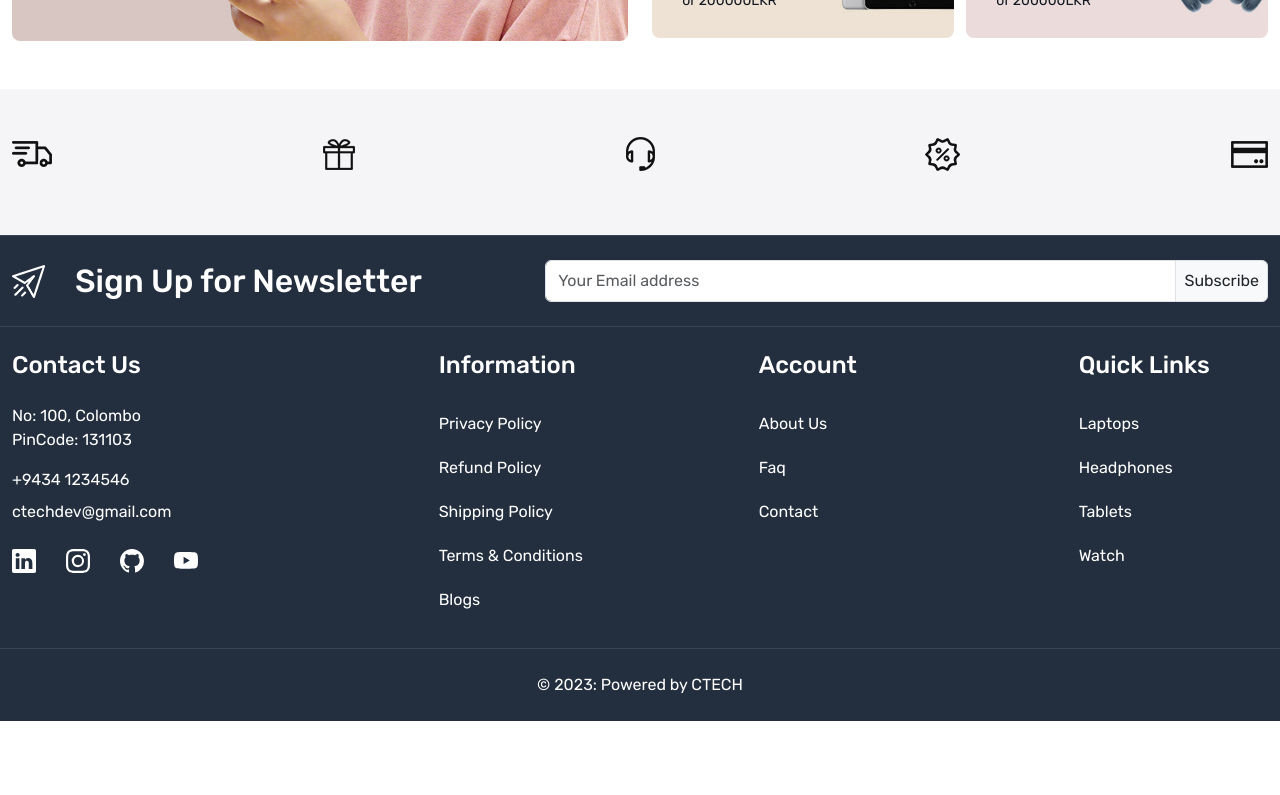
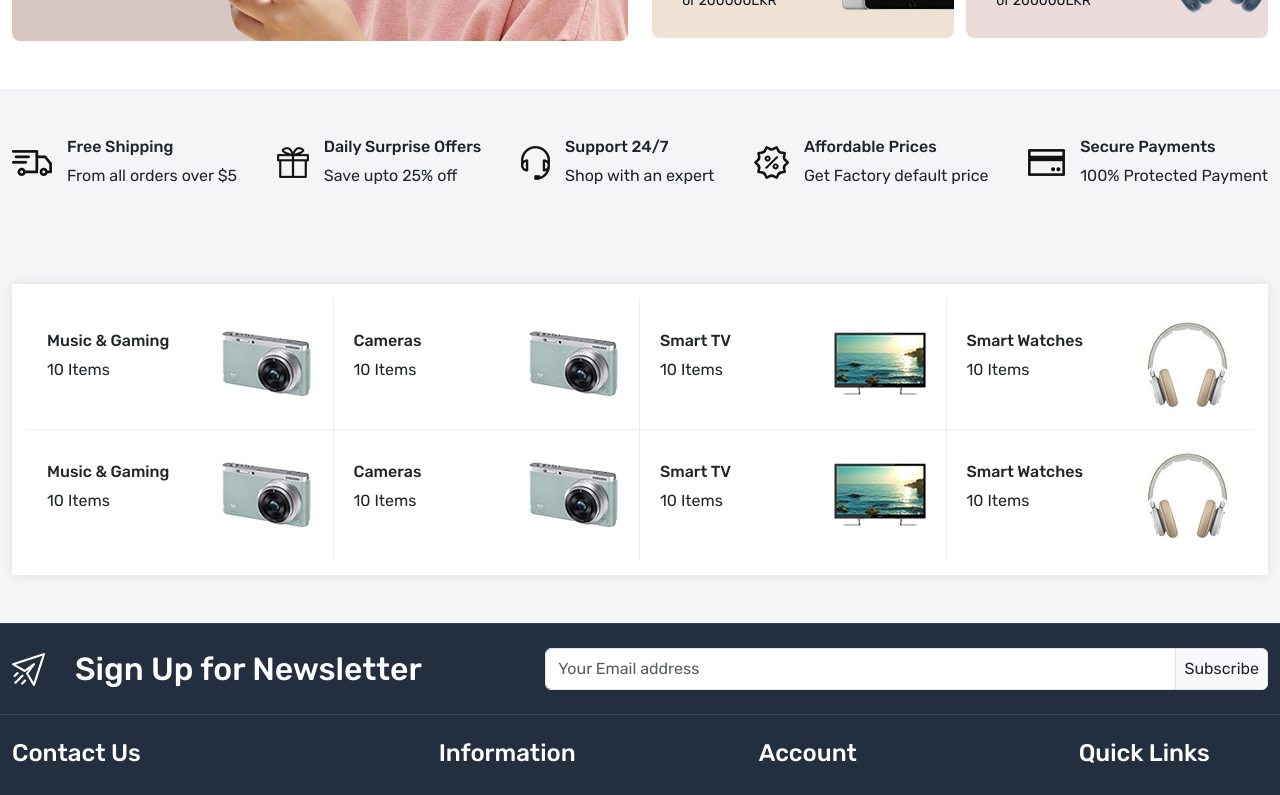
Before and after one commit to P-A-Chathura-Madhava/e_commerce_mern_frontend, a React (Create React App) app: page / in a window 1280 px wide. Shown: the part 600-1395 px from the top of the page. Before the commit the page ends 1321 px from the top, so only its background shows below. Built offline with nearby package versions, Linux system fonts and the light colour scheme.

Commit message:
apply section three in Home Page

```diff
--- a/package.json
+++ b/package.json
@@ -9,6 +9,7 @@
     "@testing-library/user-event": "^14.4.3",
     "react": "^18.2.0",
     "react-dom": "^18.2.0",
+    "react-fast-marquee": "^1.6.0",
     "react-icons": "^4.10.1",
     "react-redux": "^8.1.2",
     "react-router-dom": "^6.15.0",
--- a/src/App.css
+++ b/src/App.css
@@ -11,6 +11,7 @@
   --color-232f3e: #232f3e;
   --color-bf4800: #bf4800;
   --color-f5f5f7: #f5f5f7;
+  --color-ededed: #ededed;
 }
 
 body {
@@ -194,9 +195,46 @@
 
 .home-wrapper-2 {
   background-color: var(--color-f5f5f7);
-
 }
 
 /* Home wrapper 02 Ends */
 
+/* Categories secion */
+
+.categories {
+  background-color: white;
+  box-shadow: 0 0 10px #0000001a;
+  padding: 15px;
+}
+
+.categories > div {
+  width: 25%;
+  padding: 10px 10px 10px 20px;
+}
+
+.categories > div > div {
+  width: 60%;
+}
+
+.categories>div:nth-child(1),
+.categories>div:nth-child(2),
+.categories>div:nth-child(3),
+.categories>div:nth-child(4) {
+  border-bottom:  1px solid var(--color-ededed);
+}
+
+.categories>div:nth-child(1),
+.categories>div:nth-child(2),
+.categories>div:nth-child(3) {
+  border-right:  1px solid var(--color-ededed);
+}
+
+.categories>div:nth-child(5),
+.categories>div:nth-child(6),
+.categories>div:nth-child(7) {
+  border-right:  1px solid var(--color-ededed);
+}
+
+/* Cantegories section ends */
+
 /* Home Page Ends */
--- a/src/pages/Home.js
+++ b/src/pages/Home.js
@@ -91,40 +91,106 @@
           <div className="row">
             <div className="col-12">
               <div className="services d-flex align-items-center justify-content-between">
-                <div>
-                  <img src="images/service.png" alt="services"/>
+                <div className="d-flex align-items-center gap-15">
+                  <img src="images/service.png" alt="services" />
                   <div>
-                    <h6></h6>
-                    <p></p>
+                    <h6>Free Shipping</h6>
+                    <p className="mb-0">From all orders over $5</p>
                   </div>
                 </div>
-                <div>
-                  <img src="images/service-02.png" alt="services"/>
+                <div className="d-flex align-items-center gap-15">
+                  <img src="images/service-02.png" alt="services" />
                   <div>
-                    <h6></h6>
-                    <p></p>
+                    <h6>Daily Surprise Offers</h6>
+                    <p className="mb-0">Save upto 25% off</p>
                   </div>
                 </div>
-                <div>
-                  <img src="images/service-03.png" alt="services"/>
+                <div className="d-flex align-items-center gap-15">
+                  <img src="images/service-03.png" alt="services" />
                   <div>
-                    <h6></h6>
-                    <p></p>
+                    <h6>Support 24/7</h6>
+                    <p className="mb-0">Shop with an expert</p>
                   </div>
                 </div>
-                <div>
-                  <img src="images/service-04.png" alt="services"/>
+                <div className="d-flex align-items-center gap-15">
+                  <img src="images/service-04.png" alt="services" />
                   <div>
-                    <h6></h6>
-                    <p></p>
+                    <h6>Affordable Prices</h6>
+                    <p className="mb-0">Get Factory default price</p>
                   </div>
                 </div>
-                <div>
-                  <img src="images/service-05.png" alt="services"/>
+                <div className="d-flex align-items-center gap-15">
+                  <img src="images/service-05.png" alt="services" />
                   <div>
-                    <h6></h6>
-                    <p></p>
+                    <h6>Secure Payments</h6>
+                    <p className="mb-0">100% Protected Payment</p>
                   </div>
+                </div>
+              </div>
+            </div>
+          </div>
+        </div>
+      </section>
+      <section className="home-wrapper-2 py-5">
+        <div className="container-xxl">
+          <div className="row">
+            <div className="col-12">
+              <div className="categories d-flex justify-content-between flex-wrap align-items-center">
+                <div className="d-flex gap align-items-center">
+                  <div>
+                    <h6>Music & Gaming</h6>
+                    <p>10 Items</p>
+                  </div>
+                  <img src="images/camera.jpg" alt="camera" />
+                </div>
+                <div className="d-flex gap align-items-center">
+                  <div>
+                    <h6>Cameras</h6>
+                    <p>10 Items</p>
+                  </div>
+                  <img src="images/camera.jpg" alt="camera" />
+                </div>
+                <div className="d-flex gap align-items-center">
+                  <div>
+                    <h6>Smart TV</h6>
+                    <p>10 Items</p>
+                  </div>
+                  <img src="images/tv.jpg" alt="camera" />
+                </div>
+                <div className="d-flex gap align-items-center">
+                  <div>
+                    <h6>Smart Watches</h6>
+                    <p>10 Items</p>
+                  </div>
+                  <img src="images/headphone.jpg" alt="camera" />
+                </div>
+                <div className="d-flex gap align-items-center">
+                  <div>
+                    <h6>Music & Gaming</h6>
+                    <p>10 Items</p>
+                  </div>
+                  <img src="images/camera.jpg" alt="camera" />
+                </div>
+                <div className="d-flex gap align-items-center">
+                  <div>
+                    <h6>Cameras</h6>
+                    <p>10 Items</p>
+                  </div>
+                  <img src="images/camera.jpg" alt="camera" />
+                </div>
+                <div className="d-flex gap align-items-center">
+                  <div>
+                    <h6>Smart TV</h6>
+                    <p>10 Items</p>
+                  </div>
+                  <img src="images/tv.jpg" alt="camera" />
+                </div>
+                <div className="d-flex gap align-items-center">
+                  <div>
+                    <h6>Smart Watches</h6>
+                    <p>10 Items</p>
+                  </div>
+                  <img src="images/headphone.jpg" alt="camera" />
                 </div>
               </div>
             </div>
```
Also changed, not shown: 1 other file (tests, documents, lock files or other folders).
